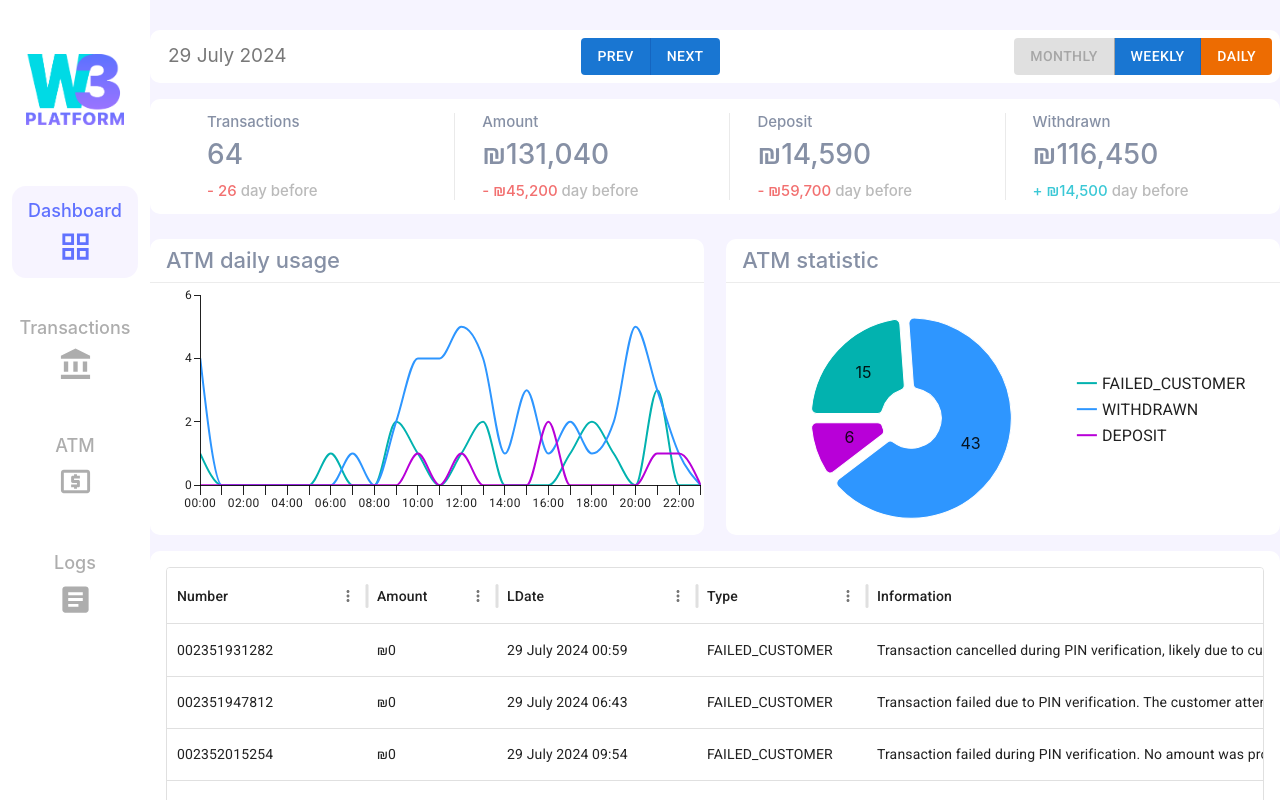
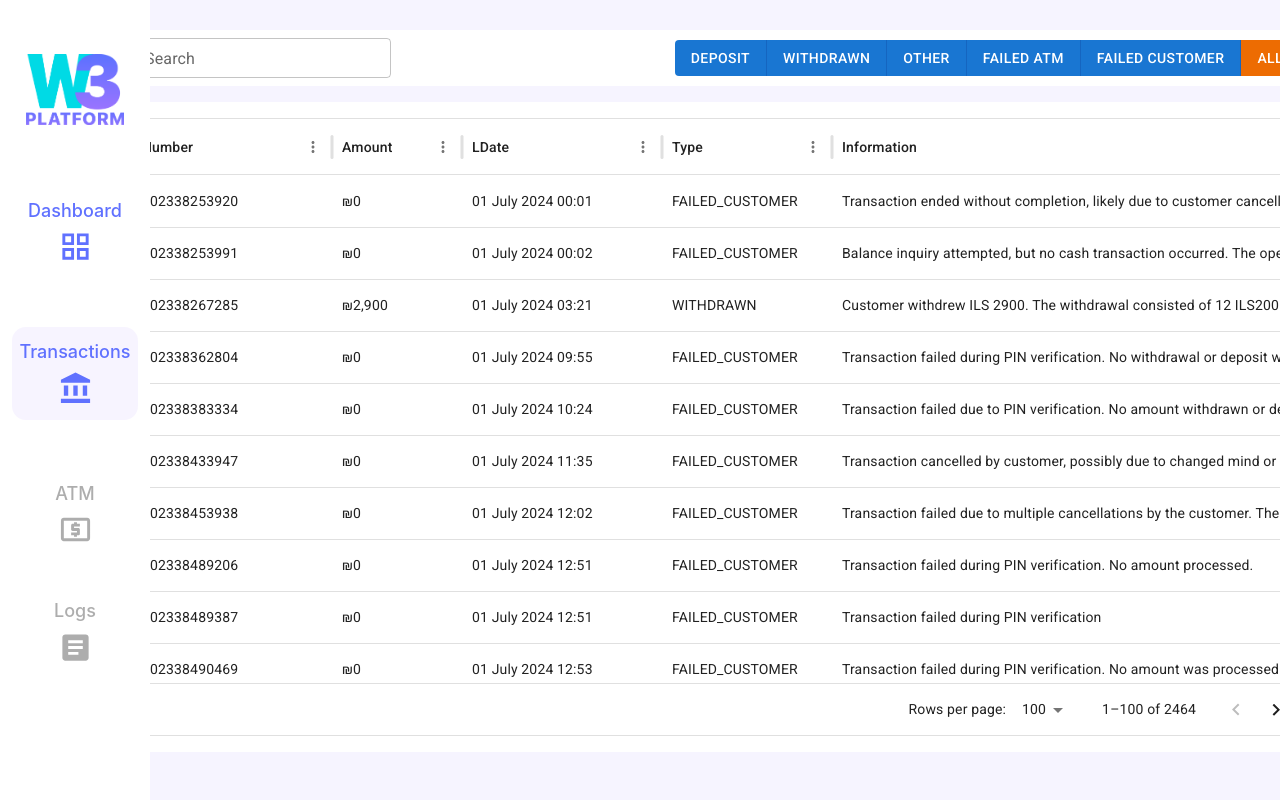
Before and after one commit to stich6269/ai-board, a React (Vite) app: page /transactions in a window 1280 px wide. Built offline with nearby package versions, Linux system fonts and the light colour scheme.

Commit message:
Add transaction pages

```diff
--- a/package.json
+++ b/package.json
@@ -22,6 +22,7 @@
     "dayjs": "^1.11.12",
     "react": "^18.3.1",
     "react-dom": "^18.3.1",
+    "react-router-dom": "^6.26.0",
     "styled-components": "^6.1.12",
     "zustand": "^4.5.4"
   },
--- a/src/App.styled.ts
+++ b/src/App.styled.ts
@@ -24,20 +24,5 @@ export const AppStyled = styled.div`
     >div{
       max-width: 1200px;
     }
-
-    .row{
-      width: 100%;
-      display: flex;
-      flex-direction: row;
-      justify-content: space-between;
-      margin-top: 25px;
-
-      >div{
-        width: 49%;
-        min-height: 150px;
-        background-color: white;
-        border-radius: 10px;
-      }
-    }
   }
 `
--- a/src/App.tsx
+++ b/src/App.tsx
@@ -1,15 +1,13 @@
 import {Sidebar} from "./components/Sidebar";
 import {AppStyled} from "./App.styled.ts";
-import {Stats} from "./components/Stats";
-import {Barchart} from "./components/BarChart";
-import {APPPieChart} from "./components/PieChart";
-import {Control} from "./components/Control";
-import {Table} from "./components/Table";
 import dayjs from "dayjs";
 import customParseFormat from 'dayjs/plugin/customParseFormat'
 import utc from 'dayjs/plugin/utc'
 import weekOfYear from 'dayjs/plugin/weekOfYear'
 import weekday from 'dayjs/plugin/weekday'
+import {BrowserRouter, Navigate, Route, Routes} from "react-router-dom";
+import {Dashboard} from "./Dashboard";
+import {Transactions} from "./Transactions";
 
 dayjs.extend(weekday)
 dayjs.extend(weekOfYear)
@@ -20,21 +18,22 @@ dayjs.extend(utc)
 function App() {
     return (
         <AppStyled>
-            <Sidebar />
 
-            <div className="content">
-                <Control />
-                <Stats />
+            <BrowserRouter>
+                <Sidebar />
 
-                <div className="row">
-                    <Barchart />
-                    <APPPieChart />
+                <div className="content">
+                    <Routes>
+                        <Route path="/" element={<Navigate to='dashboard' />} />
+                        <Route path="/dashboard" element={<Dashboard/>} />
+                        <Route path="/transactions" element={<Transactions />} />
+                    </Routes>
                 </div>
+            </BrowserRouter>
 
-                <Table />
-            </div>
         </AppStyled>
     )
 }
 
+
 export default App
--- /dev/null
+++ b/src/Dashboard/Dashboard.styled.ts
@@ -0,0 +1,22 @@
+import styled from "styled-components";
+
+export const DashboardStyled = styled.div`
+  display: flex;
+  flex-direction: column;
+  width: 100%;
+
+  .row{
+    width: 100%;
+    display: flex;
+    flex-direction: row;
+    justify-content: space-between;
+    margin-top: 25px;
+
+    >div{
+      width: 49%;
+      min-height: 150px;
+      background-color: white;
+      border-radius: 10px;
+    }
+  }
+`
--- /dev/null
+++ b/src/Dashboard/Dashboard.tsx
@@ -0,0 +1,32 @@
+import {DashboardStyled} from "./Dashboard.styled.ts";
+import {Control} from "../components/Control";
+import {Stats} from "../components/Stats";
+import {Barchart} from "../components/BarChart";
+import {APPPieChart} from "../components/PieChart";
+import {Table} from "../components/Table";
+import {getRangeList, Transaction, useAppStore} from "../data";
+import {useEffect, useState} from "react";
+
+export const Dashboard = () => {
+    const date = useAppStore(s => s.selectedDate);
+    const week = useAppStore(s => s.selectedWeek);
+    const [stat, setStat] = useState<Transaction[]>([]);
+
+    useEffect(() => {
+        setStat(getRangeList())
+    }, [date, week]);
+
+    return (
+        <DashboardStyled>
+            <Control />
+            <Stats />
+
+            <div className="row">
+                <Barchart />
+                <APPPieChart />
+            </div>
+
+            <Table list={stat} />
+        </DashboardStyled>
+    )
+}
--- /dev/null
+++ b/src/Dashboard/index.ts
@@ -0,0 +1 @@
+export {Dashboard} from './Dashboard.tsx'
--- /dev/null
+++ b/src/Transactions/Transactions.styled.ts
@@ -0,0 +1,19 @@
+import styled from "styled-components";
+
+export const TransactionsStyled = styled.div`
+  .controls{
+    background-color: white;
+    border-radius: 10px;
+    margin-bottom: 16px;
+    width: 100%;
+    padding: 8px 16px;
+    justify-content: space-between;
+    display: flex;
+    flex-direction: row;
+    align-items: center;
+  }
+
+    .table{
+      height: calc(100vh - 150px);
+    }
+`
--- /dev/null
+++ b/src/Transactions/Transactions.tsx
@@ -0,0 +1,72 @@
+import {TransactionsStyled} from "./Transactions.styled.ts";
+import {Table} from "../components/Table";
+import {Transaction, TransactionTypes, useAppStore} from "../data";
+import {Button, ButtonGroup, TextField} from "@mui/material";
+import {useEffect, useState} from "react";
+
+export const Transactions = () => {
+    const [filter, setFilter] = useState<TransactionTypes>();
+    const [search, setSearch] = useState<string>('');
+    const [filteredList, setFilteredList] = useState<Transaction[]>([]);
+    const sourceList = useAppStore(s => s.transactions);
+
+    useEffect(() => {
+        if(filter || search) setFilteredList(
+            sourceList.filter(it => {
+                const isTypeOk = filter ? it.type === filter : true;
+                const isSearchOk = search ? it.number.toString().includes(search) : true;
+
+                return isSearchOk && isTypeOk
+            })
+        || [])
+        else setFilteredList(sourceList)
+    }, [filter, sourceList, search])
+
+    return (
+        <TransactionsStyled>
+            <div className="controls">
+                <TextField
+                    label="Search"
+                    sx={{width: '260px'}}
+                    id="outlined-size-small"
+                    value={search}
+                    onChange={v =>  setSearch(v.target.value || '')}
+                    size="small"
+                />
+
+                <ButtonGroup variant="contained"
+                             aria-label="Basic button group"
+                             disableElevation>
+
+
+                    <Button onClick={() => setFilter(TransactionTypes.DEPOSIT)}
+                            color={filter === TransactionTypes.DEPOSIT ? "warning" : "primary"} >
+                        Deposit
+                    </Button>
+                    <Button onClick={() => setFilter(TransactionTypes.WITHDRAWN)}
+                            color={filter === TransactionTypes.WITHDRAWN ? "warning" : "primary"} >
+                        Withdrawn
+                    </Button>
+                    <Button onClick={() => setFilter(TransactionTypes.OTHER_TRAN)}
+                            color={filter === TransactionTypes.OTHER_TRAN ? "warning" : "primary"} >
+                        Other
+                    </Button>
+                    <Button onClick={() => setFilter(TransactionTypes.FAILED_ATM)}
+                            color={filter === TransactionTypes.FAILED_ATM ? "warning" : "primary"} >
+                        Failed ATM
+                    </Button>
+                    <Button onClick={() => setFilter(TransactionTypes.FAILED_CUSTOMER)}
+                            color={filter === TransactionTypes.FAILED_CUSTOMER ? "warning" : "primary"} >
+                        Failed customer
+                    </Button>
+                    <Button onClick={() => setFilter(undefined)}
+                            color={!filter ? "warning" : "primary"} >
+                        All
+                    </Button>
+                </ButtonGroup>
+            </div>
+
+            <Table list={filteredList} pageSize={100} className='table' />
+        </TransactionsStyled>
+    )
+}
--- /dev/null
+++ b/src/Transactions/index.ts
@@ -0,0 +1 @@
+export {Transactions} from './Transactions.tsx'
--- a/src/components/Sidebar/Sidebar.styled.ts
+++ b/src/components/Sidebar/Sidebar.styled.ts
@@ -7,6 +7,10 @@ export const SidebarStyled = styled.div`
   background-color: white;
   align-items: center;
   padding: 54px 12px;
+
+  a{
+    text-decoration: none;
+  }
 
   .logo{
     width: 98px;
--- a/src/components/Sidebar/Sidebar.tsx
+++ b/src/components/Sidebar/Sidebar.tsx
@@ -4,18 +4,25 @@ import GridViewIcon from '@mui/icons-material/GridView';
 import AccountBalanceIcon from '@mui/icons-material/AccountBalance';
 import LocalAtmIcon from '@mui/icons-material/LocalAtm';
 import ArticleIcon from '@mui/icons-material/Article';
+import {NavLink} from "react-router-dom";
 export const Sidebar = () => {
     return (
         <SidebarStyled>
             <img className='logo' src={Logo} alt=""/>
 
-            <div className="item active">
+            <NavLink
+                to="/dashboard"
+                className={({ isActive }) => isActive ? "item active" : "item"}
+            >
                 Dashboard <GridViewIcon />
-            </div>
+            </NavLink>;
 
-            <div className="item disabled">
+            <NavLink
+                to="/transactions"
+                className={({ isActive }) => isActive ? "item active" : "item"}
+            >
                 Transactions <AccountBalanceIcon />
-            </div>
+            </NavLink>;
 
             <div className="item disabled">
                 ATM <LocalAtmIcon />
--- a/src/components/Table/Table.tsx
+++ b/src/components/Table/Table.tsx
@@ -1,7 +1,6 @@
 import {TableStyled} from "./Table.styled.ts";
 import {DataGrid, GridColDef} from "@mui/x-data-grid";
-import {getRangeList, Transaction, useAppStore} from "../../data";
-import {useEffect, useState} from "react";
+import {Transaction} from "../../data";
 import {priceFormatter} from "../../utils/priceFormatter.ts";
 import dayjs from "dayjs";
 
@@ -13,23 +12,20 @@ const columns: GridColDef[] = [
     { field: 'summary', headerName: 'Information', width: 1000 },
 ];
 
-export const Table = () => {
-    const date = useAppStore(s => s.selectedDate);
-    const week = useAppStore(s => s.selectedWeek);
-    const [stat, setStat] = useState<Transaction[]>([]);
-
-    useEffect(() => {
-        setStat(getRangeList())
-    }, [date, week]);
-
+interface TableProps {
+    list: Transaction[];
+    pageSize?: number;
+    className?: string;
+}
+export const Table = ({list, pageSize = 10, className}: TableProps) => {
     return (
-        <TableStyled>
+        <TableStyled className={className}>
             <DataGrid
-                rows={stat}
+                rows={list}
                 columns={columns}
                 initialState={{
                     pagination: {
-                        paginationModel: { page: 0, pageSize: 10 },
+                        paginationModel: { page: 0, pageSize },
                     },
                 }}
                 pageSizeOptions={[10, 100]}
```
Also changed, not shown: 1 other file (tests, documents, lock files or other folders).
